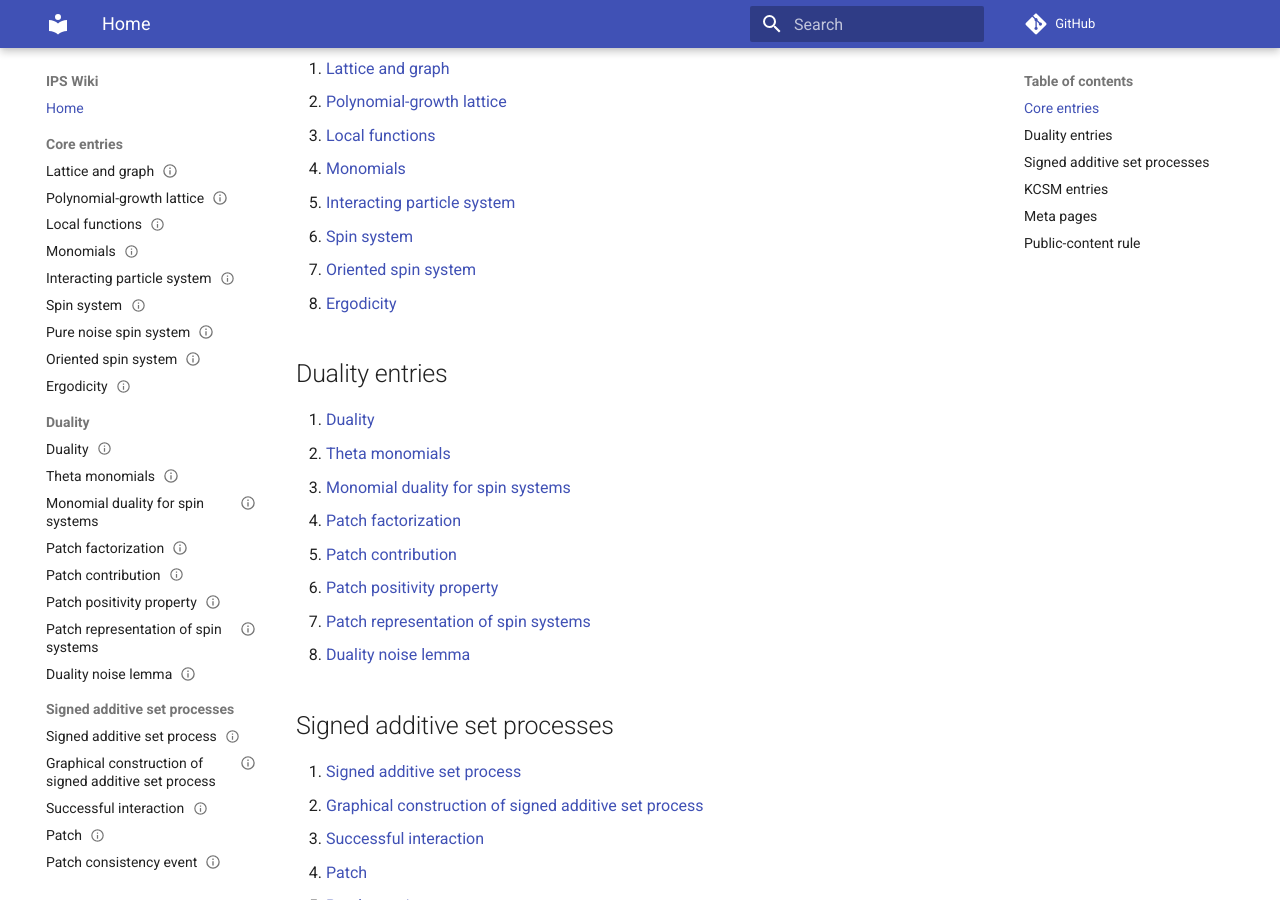
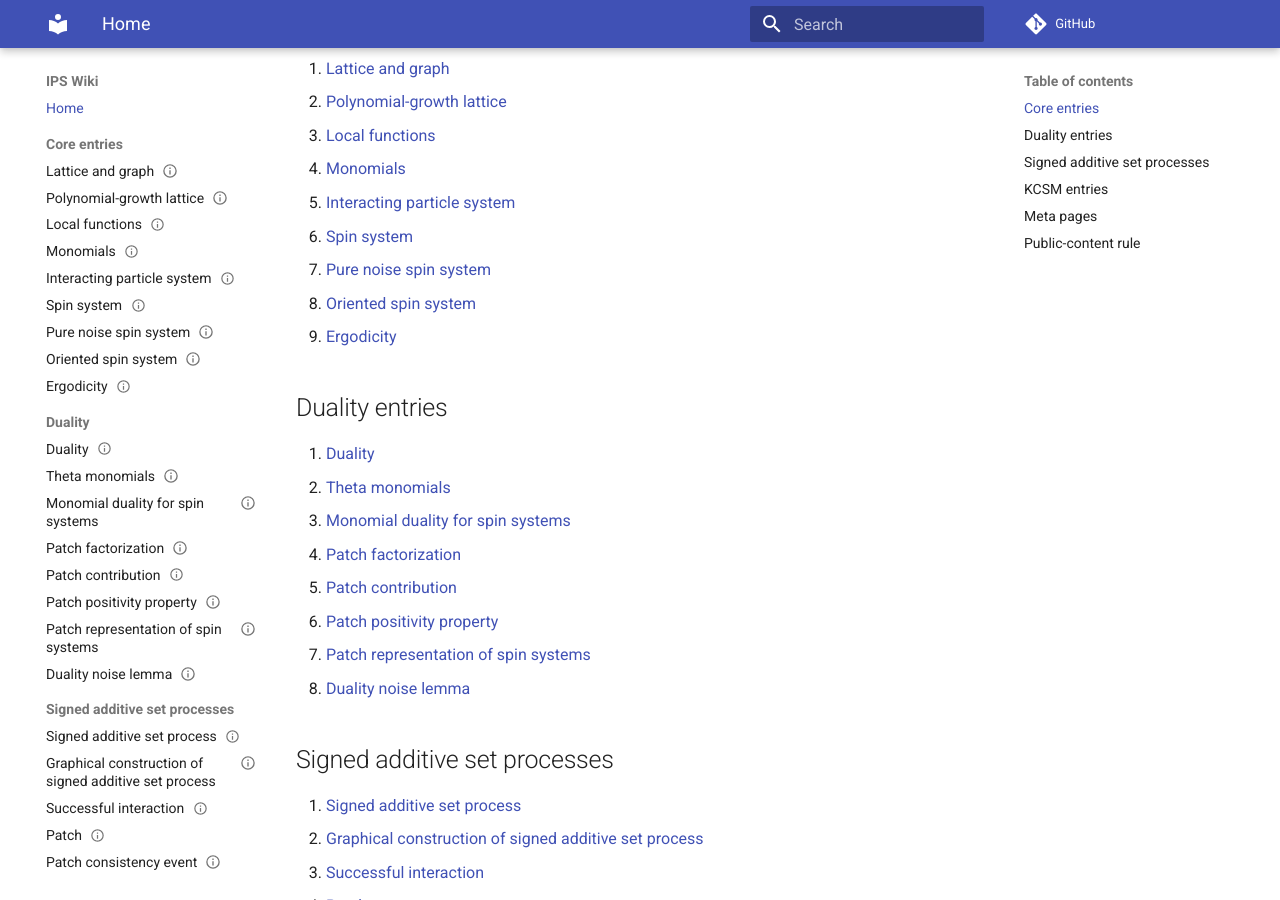
Before and after one commit to maciejgluchowski86-beep/ips-wiki, an MkDocs documentation site: the page built from docs/index.md, in a window 1280 px wide and 900 px high, scrolled down 375 px. Built offline with MkDocs 1.6.1 and Material for MkDocs 9.7.7, drawn with Linux system fonts in a browser that asks for light colours; comment, search, counter and statistics services are not loaded.

Commit message:
add pure noise spin system to index

```diff
--- a/docs/index.md
+++ b/docs/index.md
@@ -14,8 +14,9 @@ A minimal dependency order is:
 4. [Monomials](entries/monomials.md)
 5. [Interacting particle system](entries/interacting-particle-system.md)
 6. [Spin system](entries/spin-system.md)
-7. [Oriented spin system](entries/oriented-spin-system.md)
-8. [Ergodicity](entries/ergodicity.md)
+7. [Pure noise spin system](entries/pure-noise-spin-system.md)
+8. [Oriented spin system](entries/oriented-spin-system.md)
+9. [Ergodicity](entries/ergodicity.md)
 
 ## Duality entries
 
```
